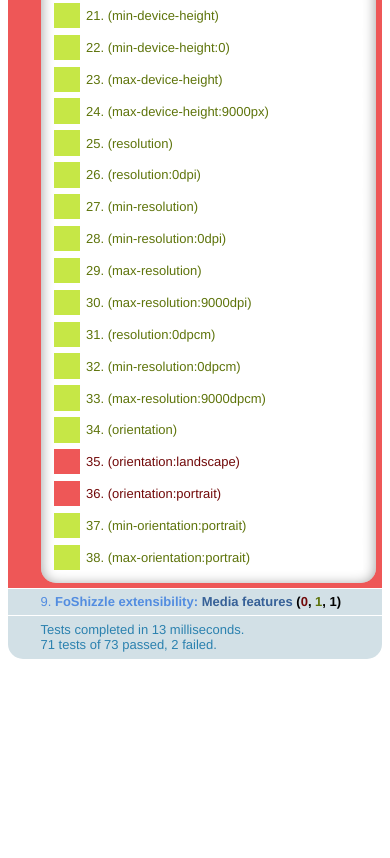
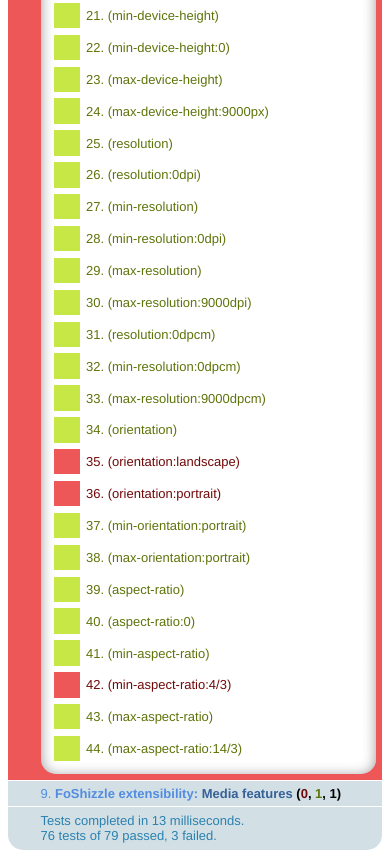
Before and after one commit to lindsayevans/FoShizzle, a plain HTML site: page test/test.html in a window 390 px wide. Shown: the part 1029-1887 px from the top of the page. Before the commit the page ends 1696 px from the top, so only its background shows below. Drawn offline with Linux system fonts and the light colour scheme.

Commit message:
Added aspect-ratio feature check & tests

```diff
--- a/fo-shizzle.js
+++ b/fo-shizzle.js
@@ -234,6 +234,23 @@
 			return t === v;
 		},
 
+		check_float = function(p, e, t){
+			var v = parseFloat(e);
+			if(t === undefined){
+				return false;
+			}
+			if(isNaN(v)){
+				return true;
+			}
+			switch(p){
+				case 'min':
+					return t >= v;
+				case 'max':
+					return t <= v;
+			}
+			return t === v;
+		},
+
 		check_width_feature = function(p, e){
 			return check_number(p, e, window.innerWidth);
 		},
@@ -290,6 +307,20 @@
 			return false;
 		},
 
+		check_aspect_ratio_feature = function(p, e){
+
+			if(e === null){
+				return true;
+			}
+
+			var ar = e.split('/');
+
+			if(ar.length !== 2){
+				return false;
+			}
+			return check_float(p, ar[0] / ar[1], window.innerWidth / window.innerHeight);
+		},
+
 		check_feature_unimplemented = function(p, e, f){
 			throw(f + ' feature detection is not implemented');
 		},
@@ -301,7 +332,7 @@
 			'device-width': check_device_width_feature,
 			'device-height': check_device_height_feature,
 			'orientation': check_orientation_feature,
-			'aspect-ratio': check_feature_unimplemented,
+			'aspect-ratio': check_aspect_ratio_feature,
 			'device-aspect-ratio': check_feature_unimplemented,
 			'color': check_feature_unimplemented,
 			'color-index': check_feature_unimplemented,
--- a/test/test.html
+++ b/test/test.html
@@ -157,6 +157,13 @@ test('Media features', function(){
 	ok(!FoShizzle('(max-orientation:portrait)'), '(max-orientation:portrait)');
 
 
+	ok(FoShizzle('(aspect-ratio)'), '(aspect-ratio)');
+	ok(!FoShizzle('(aspect-ratio:0)'), '(aspect-ratio:0)');
+	ok(FoShizzle('(min-aspect-ratio)'), '(min-aspect-ratio)');
+	ok(FoShizzle('(min-aspect-ratio:4/3)'), '(min-aspect-ratio:4/3)');
+	ok(FoShizzle('(max-aspect-ratio)'), '(max-aspect-ratio)');
+	ok(FoShizzle('(max-aspect-ratio:14/3)'), '(max-aspect-ratio:14/3)');
+
 
 	//ok(FoShizzle('(orientation)'), '(orientation)');
 
```
